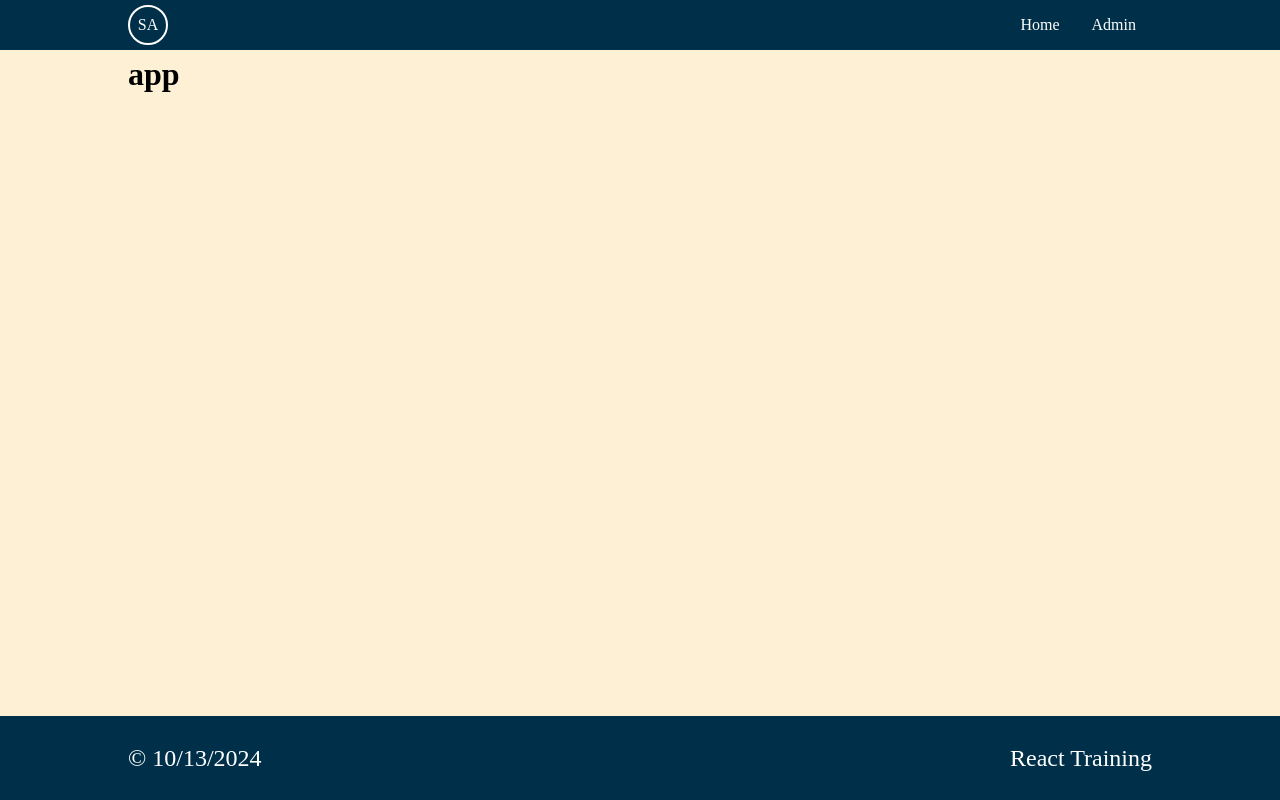
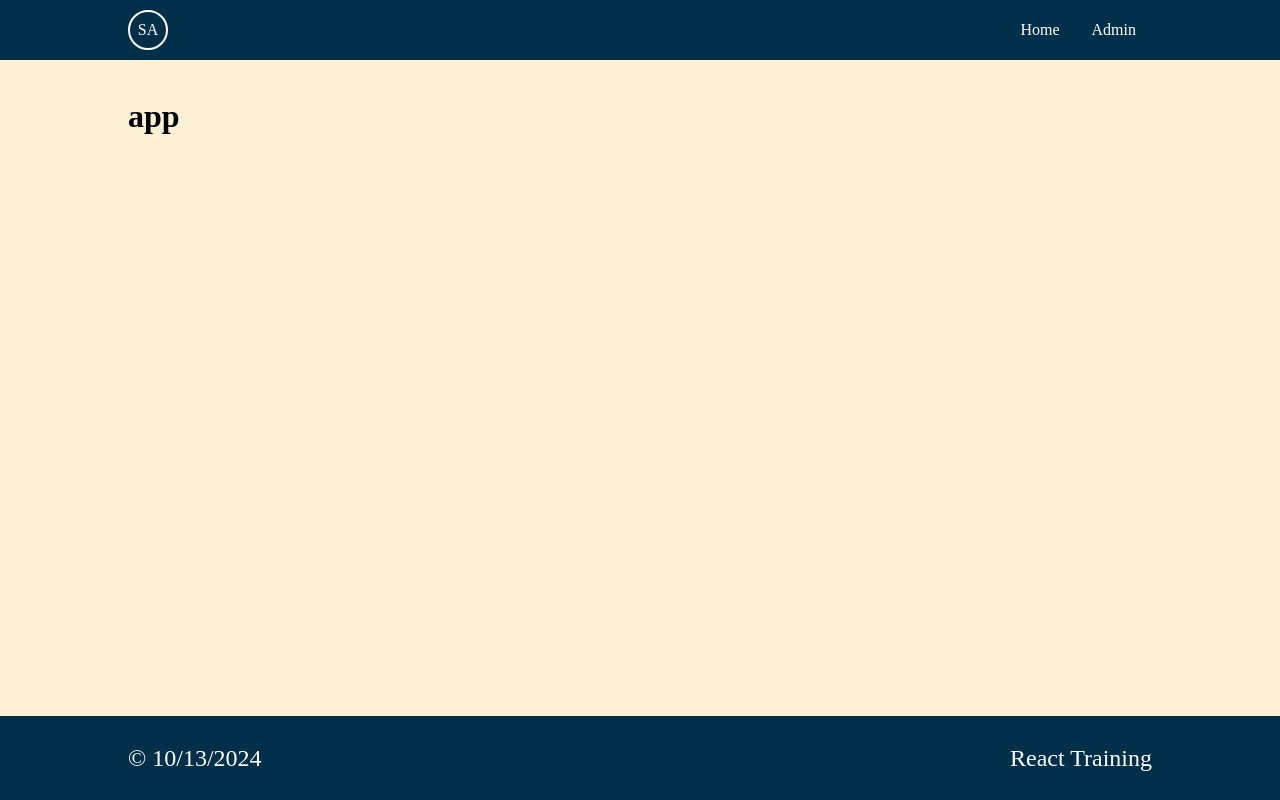
Before and after one commit to amoljagtap17/2024-react-training, a React (Vite) app: page / in a window 1280 px wide. Built offline with nearby package versions, Linux system fonts and the light colour scheme.

Commit message:
day 1: add styles to header component

```diff
--- a/src/components/section/layout/Header/Header.module.less
+++ b/src/components/section/layout/Header/Header.module.less
@@ -2,5 +2,6 @@
   &__root {
     background: #003049;
     color: #fff;
+    margin-bottom: 2rem;
   }
 }
--- a/src/components/section/layout/Navbar/Navbar.module.less
+++ b/src/components/section/layout/Navbar/Navbar.module.less
@@ -3,7 +3,7 @@
     width: 80%;
     max-width: 80%;
     margin: auto;
-    height: 50px;
+    height: 60px;
     display: flex;
     align-items: center;
     justify-content: space-between;
```
